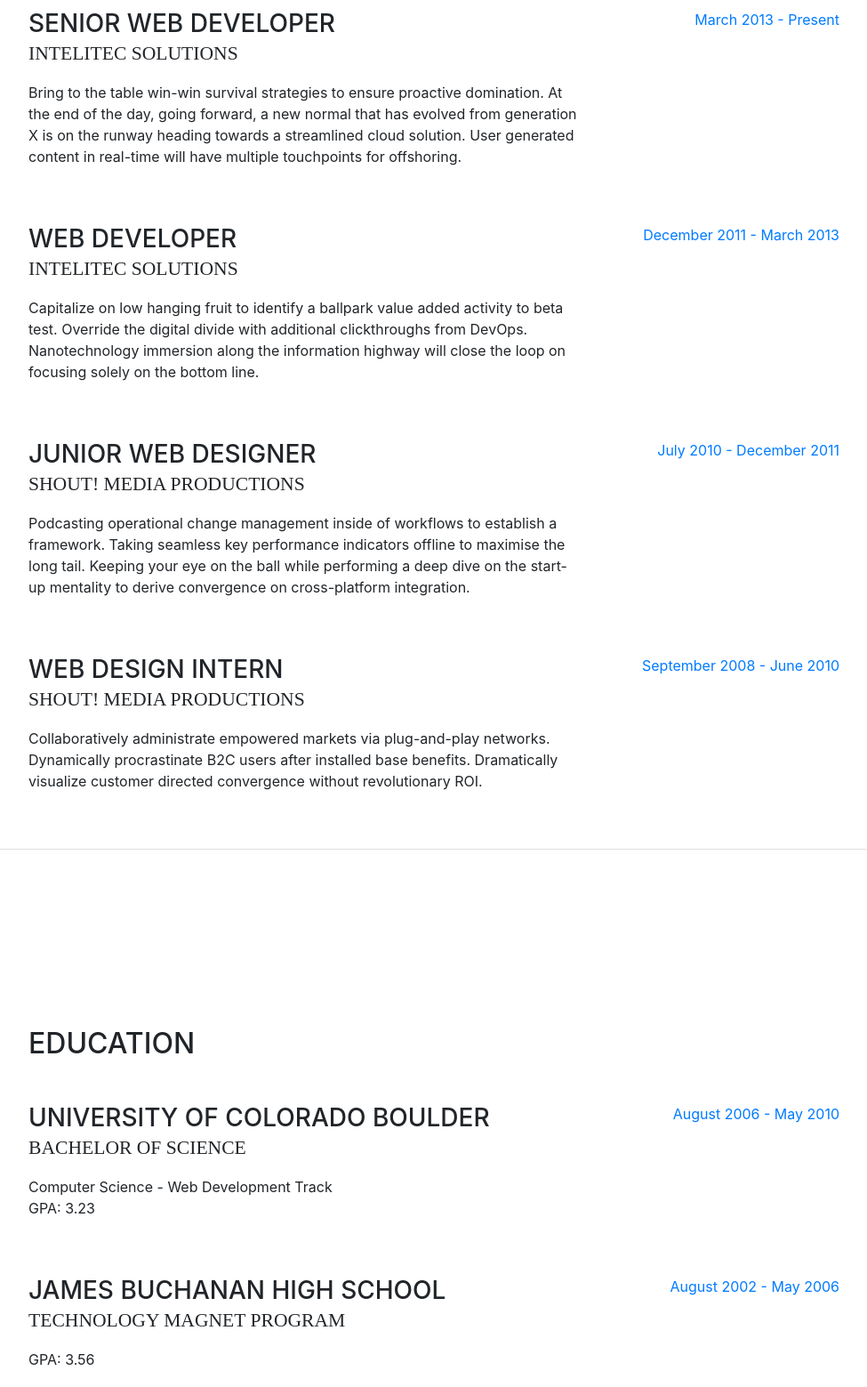
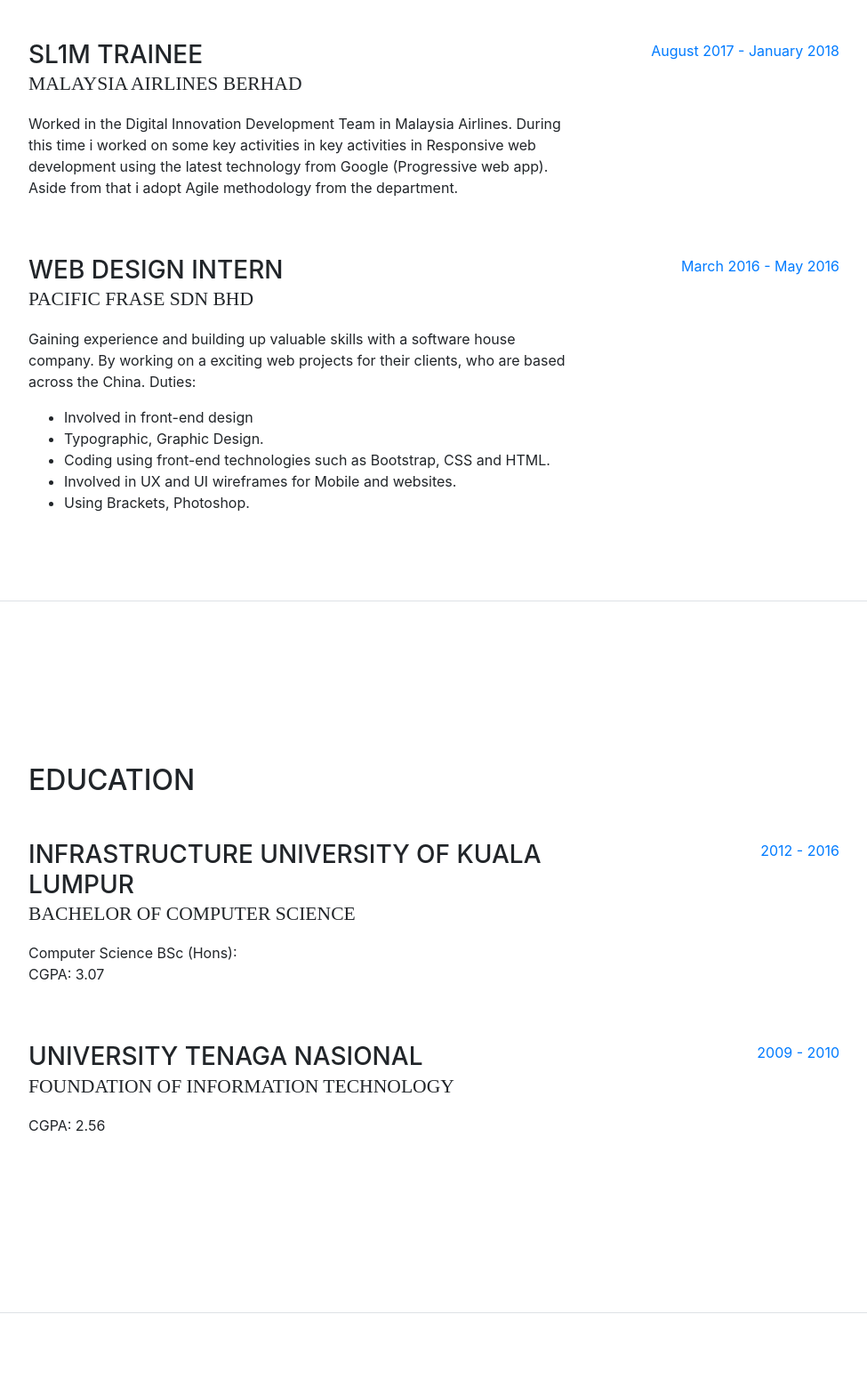
Before and after one commit to khairulezwan/khairulezwanresume.github.io, a website with bundled scripts: page index.html in a window 1280 px wide. Shown: the part 924-2483 px from the top of the page at 89% size, without its empty margins (288-1263 px from the left). Built offline with nearby package versions, Linux system fonts and the light colour scheme; a web font is replaced by a local one.

Commit message:
3rd  ommit

```diff
--- a/index.html
+++ b/index.html
@@ -19,6 +19,9 @@
     <link href="vendor/font-awesome/css/font-awesome.min.css" rel="stylesheet">
     <link href="vendor/devicons/css/devicons.min.css" rel="stylesheet">
     <link href="vendor/simple-line-icons/css/simple-line-icons.css" rel="stylesheet">
+    <link rel="stylesheet" href="https://cdn.rawgit.com/konpa/devicon/df6431e323547add1b4cf45992913f15286456d3/devicon.min.css">
+    <link rel="stylesheet" href="https://cdn.rawgit.com/konpa/devicon/df6431e323547add1b4cf45992913f15286456d3/devicon.min.css">
+
 
     <!-- Custom styles for this template -->
     <link href="css/resume.min.css" rel="stylesheet">
@@ -113,47 +116,38 @@
         <div class="my-auto">
           <h2 class="mb-5">Experience</h2>
 
-          <div class="resume-item d-flex flex-column flex-md-row mb-5">
-            <div class="resume-content mr-auto">
-              <h3 class="mb-0">Senior Web Developer</h3>
-              <div class="subheading mb-3">Intelitec Solutions</div>
-              <p>Bring to the table win-win survival strategies to ensure proactive domination. At the end of the day, going forward, a new normal that has evolved from generation X is on the runway heading towards a streamlined cloud solution. User generated content in real-time will have multiple touchpoints for offshoring.</p>
-            </div>
-            <div class="resume-date text-md-right">
-              <span class="text-primary">March 2013 - Present</span>
-            </div>
-          </div>
 
           <div class="resume-item d-flex flex-column flex-md-row mb-5">
             <div class="resume-content mr-auto">
-              <h3 class="mb-0">Web Developer</h3>
-              <div class="subheading mb-3">Intelitec Solutions</div>
-              <p>Capitalize on low hanging fruit to identify a ballpark value added activity to beta test. Override the digital divide with additional clickthroughs from DevOps. Nanotechnology immersion along the information highway will close the loop on focusing solely on the bottom line.</p>
+              <h3 class="mb-0">SL1M Trainee</h3>
+              <div class="subheading mb-3">Malaysia Airlines Berhad</div>
+              <p>
+                Worked in the Digital Innovation Development Team in Malaysia Airlines. During this time i worked on some key activities in key activities in Responsive
+                web development using the latest technology from Google (Progressive web app). Aside from that i adopt Agile methodology from the department.
+              </p>
             </div>
             <div class="resume-date text-md-right">
-              <span class="text-primary">December 2011 - March 2013</span>
-            </div>
-          </div>
-
-          <div class="resume-item d-flex flex-column flex-md-row mb-5">
-            <div class="resume-content mr-auto">
-              <h3 class="mb-0">Junior Web Designer</h3>
-              <div class="subheading mb-3">Shout! Media Productions</div>
-              <p>Podcasting operational change management inside of workflows to establish a framework. Taking seamless key performance indicators offline to maximise the long tail. Keeping your eye on the ball while performing a deep dive on the start-up mentality to derive convergence on cross-platform integration.</p>
-            </div>
-            <div class="resume-date text-md-right">
-              <span class="text-primary">July 2010 - December 2011</span>
+              <span class="text-primary">August 2017 - January 2018</span>
             </div>
           </div>
 
           <div class="resume-item d-flex flex-column flex-md-row">
             <div class="resume-content mr-auto">
               <h3 class="mb-0">Web Design Intern</h3>
-              <div class="subheading mb-3">Shout! Media Productions</div>
-              <p>Collaboratively administrate empowered markets via plug-and-play networks. Dynamically procrastinate B2C users after installed base benefits. Dramatically visualize customer directed convergence without revolutionary ROI.</p>
+              <div class="subheading mb-3">Pacific Frase Sdn Bhd</div>
+              <p>Gaining experience and building up valuable skills with a software house company. By working on a exciting web projects for their clients, who are based across the China.
+                Duties:
+                <ul>
+                    <li>Involved in front-end design</li>
+                    <li>Typographic, Graphic Design.</li>
+                    <li>Coding using front-end technologies  such as Bootstrap, CSS and HTML.</li>
+                    <li>Involved in UX and UI wireframes for Mobile and websites.</li>
+                    <li>Using Brackets, Photoshop.</li>
+                </ul>
+               </p>
             </div>
             <div class="resume-date text-md-right">
-              <span class="text-primary">September 2008 - June 2010</span>
+              <span class="text-primary">March 2016 - May 2016</span>
             </div>
           </div>
 
@@ -167,24 +161,24 @@
 
           <div class="resume-item d-flex flex-column flex-md-row mb-5">
             <div class="resume-content mr-auto">
-              <h3 class="mb-0">University of Colorado Boulder</h3>
-              <div class="subheading mb-3">Bachelor of Science</div>
-              <div>Computer Science - Web Development Track</div>
-              <p>GPA: 3.23</p>
+              <h3 class="mb-0">Infrastructure University Of Kuala Lumpur</h3>
+              <div class="subheading mb-3">Bachelor of Computer Science</div>
+              <div>Computer Science BSc (Hons): </div>
+              <p>CGPA: 3.07</p>
             </div>
             <div class="resume-date text-md-right">
-              <span class="text-primary">August 2006 - May 2010</span>
+              <span class="text-primary">2012 - 2016</span>
             </div>
           </div>
 
           <div class="resume-item d-flex flex-column flex-md-row">
             <div class="resume-content mr-auto">
-              <h3 class="mb-0">James Buchanan High School</h3>
-              <div class="subheading mb-3">Technology Magnet Program</div>
-              <p>GPA: 3.56</p>
+              <h3 class="mb-0">University Tenaga Nasional</h3>
+              <div class="subheading mb-3">Foundation of Information Technology</div>
+              <p>CGPA: 2.56</p>
             </div>
             <div class="resume-date text-md-right">
-              <span class="text-primary">August 2002 - May 2006</span>
+              <span class="text-primary"> 2009 - 2010</span>
             </div>
           </div>
 
@@ -210,22 +204,19 @@
               <i class="devicons devicons-jquery"></i>
             </li>
             <li class="list-inline-item">
-              <i class="devicons devicons-sass"></i>
-            </li>
-            <li class="list-inline-item">
-              <i class="devicons devicons-less"></i>
+              <i class="devicons devicons-react"></i>
             </li>
             <li class="list-inline-item">
               <i class="devicons devicons-bootstrap"></i>
             </li>
             <li class="list-inline-item">
-              <i class="devicons devicons-wordpress"></i>
+              <i class="devicons devicons-github"></i>
             </li>
             <li class="list-inline-item">
-              <i class="devicons devicons-grunt"></i>
+              <i class="devicon-slack-plain"></i>
             </li>
             <li class="list-inline-item">
-              <i class="devicons devicons-gulp"></i>
+              <i class="devicon-linux-plain"></i>
             </li>
             <li class="list-inline-item">
               <i class="devicons devicons-npm"></i>
@@ -253,7 +244,7 @@
       <section class="resume-section p-3 p-lg-5 d-flex flex-column" id="interests">
         <div class="my-auto">
           <h2 class="mb-5">Interests</h2>
-          <p>Apart from being a web developer, I enjoy most of my time being outdoors. In the winter, I am an avid skiier and novice ice climber. During the warmer months here in Colorado, I enjoy mountain biking, free climbing, and kayaking.</p>
+          <p>Apart from being a web developer, I enjoy most of my time embracing the music. I enjoy playing music since i was a child. Piano and guitar were my favourite instrument.</p>
           <p class="mb-0">When forced indoors, I follow a number of sci-fi and fantasy genre movies and television shows, I am an aspiring chef, and I spend a large amount of my free time exploring the latest technolgy advancements in the front-end web development world.</p>
         </div>
       </section>
```
Also changed, not shown: README.md.
